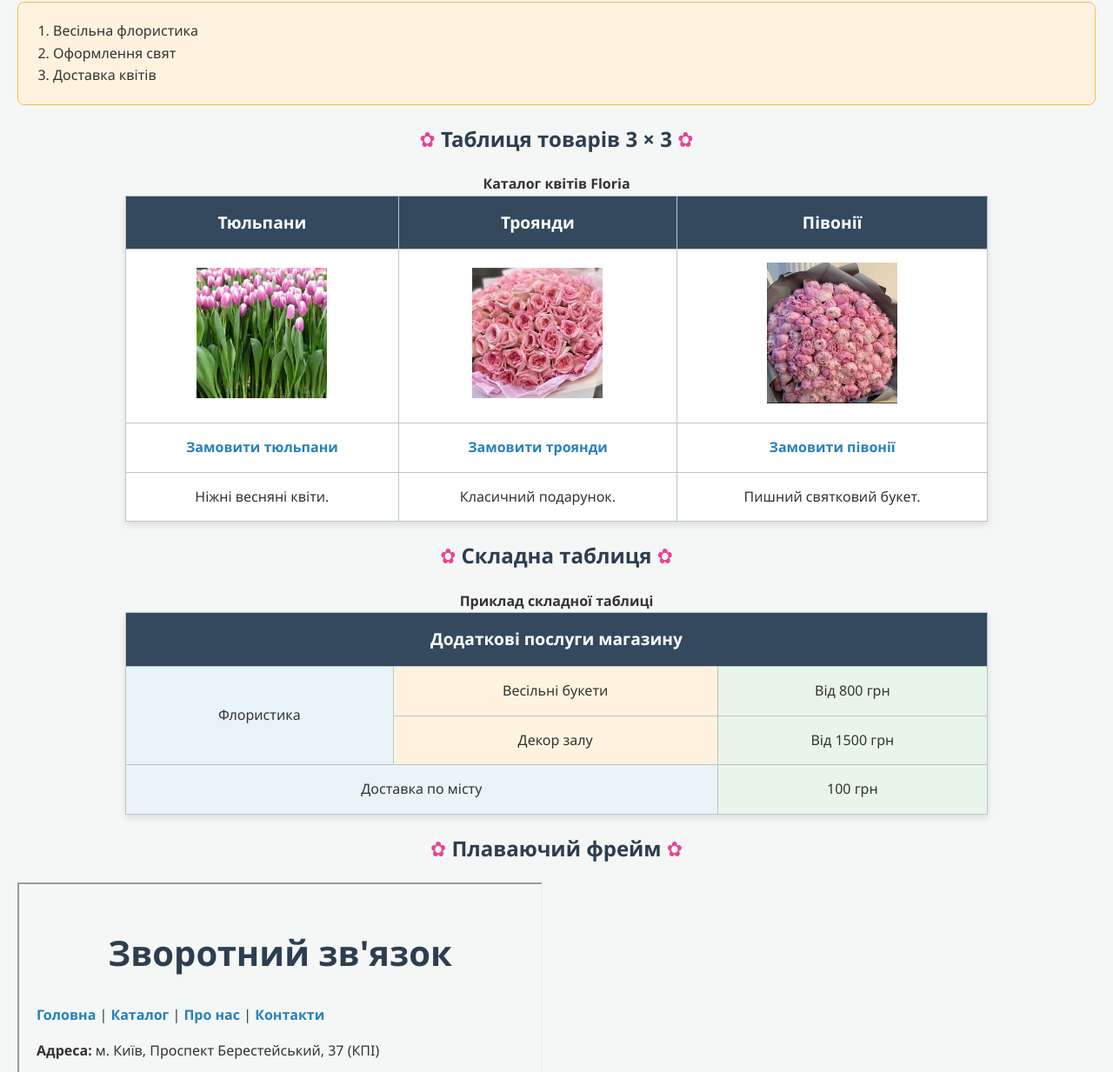
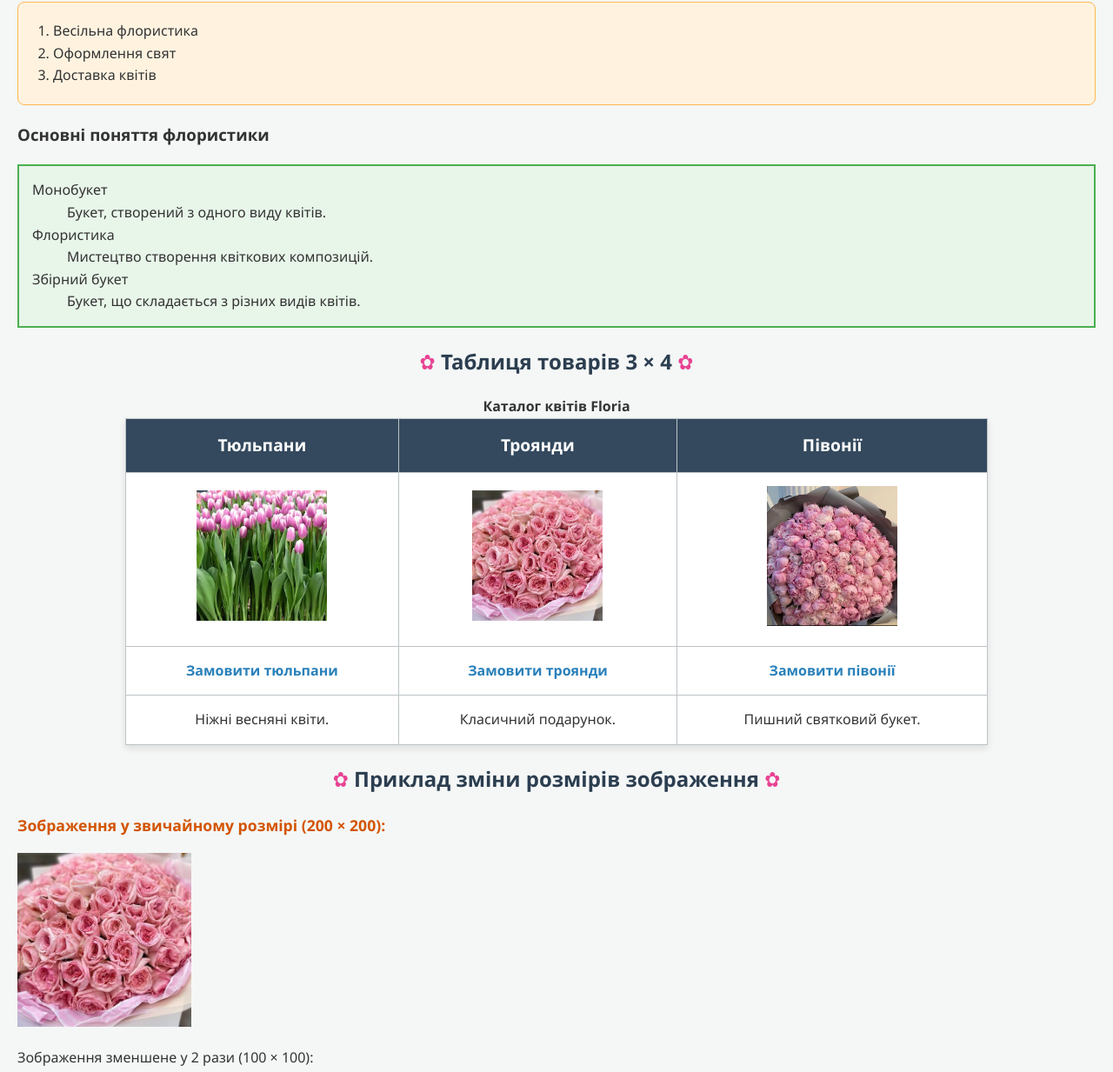
Before and after one commit to jizy77/flower-shop, a plain HTML site: page catalog.html in a window 1280 px wide. Shown: the part 633-1866 px from the top of the page at 87% size. Drawn offline with Linux system fonts and the light colour scheme.

Commit message:
Виправлення лабораторних робіт 1-8

```diff
--- a/catalog.html
+++ b/catalog.html
@@ -1,12 +1,14 @@
 <!DOCTYPE html>
 <html lang="uk">
+
 <head>
     <meta charset="UTF-8">
     <meta name="author" content="Бєляєв Родіон">
     <title>Каталог — Floria</title>
     <link rel="stylesheet" href="style.css">
 </head>
-<body>
+
+<body link="#2980b9">
     <header>
         <h1>Каталог нашої продукції</h1>
         <nav>
@@ -37,6 +39,8 @@
         <p>
             <a href="#catalog-table">Перейти до таблиці товарів на цій сторінці</a> |
             <a href="contacts.html#contacts-info">Перейти до контактів на іншій сторінці</a> |
+            <a href="https://uk.wikipedia.org/wiki/Флористика" target="_blank" rel="noopener noreferrer">Дізнатися
+                більше про флористику</a>
         </p>
 
         <h2>Списки</h2>
@@ -52,9 +56,21 @@
             <li>Оформлення свят</li>
             <li>Доставка квітів</li>
         </ol>
+        <h3>Основні поняття флористики</h3>
+
+        <dl>
+            <dt>Монобукет</dt>
+            <dd>Букет, створений з одного виду квітів.</dd>
+
+            <dt>Флористика</dt>
+            <dd>Мистецтво створення квіткових композицій.</dd>
+
+            <dt>Збірний букет</dt>
+            <dd>Букет, що складається з різних видів квітів.</dd>
+        </dl>
 
 
-        <h2 id="catalog-table">Таблиця товарів 3 × 3</h2>
+        <h2 id="catalog-table">Таблиця товарів 3 × 4</h2>
 
         <table>
             <caption><b>Каталог квітів Floria</b></caption>
@@ -98,9 +114,20 @@
             </tr>
         </table>
 
+        <h2>Приклад зміни розмірів зображення</h2>
+
+        <p>Зображення у звичайному розмірі (200 × 200):</p>
+        <img src="roses.jpg" width="200" height="200" style="object-fit: contain;" alt="Троянди">
+
+        <p>Зображення зменшене у 2 рази (100 × 100):</p>
+        <img src="roses.jpg" width="100" height="100" style="object-fit: contain;" alt="Троянди">
+
+        <p>Зображення збільшене у 2 рази (400 × 400):</p>
+        <img src="roses.jpg" width="400" height="400" style="object-fit: contain;" alt="Троянди">
+
         <h2>Складна таблиця</h2>
 
-        <table cellspacing="8" cellpadding="12">
+        <table class="complex-table" cellspacing="8" cellpadding="12">
             <caption><b>Приклад складної таблиці</b></caption>
 
             <colgroup>
@@ -110,7 +137,7 @@
             </colgroup>
 
             <tr>
-                <th colspan=3">Додаткові послуги магазину</th>
+                <th colspan="3">Додаткові послуги магазину</th>
             </tr>
 
             <tr align="center">
@@ -132,11 +159,7 @@
 
         <h2>Плаваючий фрейм</h2>
 
-        <iframe
-            src="contacts.html"
-            width="600"
-            height="300"
-            title="Контакти Floria">
+        <iframe src="contacts.html" width="600" height="300" title="Контакти Floria">
         </iframe>
 
         <p>
@@ -144,4 +167,5 @@
         </p>
     </main>
 </body>
+
 </html>
--- a/contacts.html
+++ b/contacts.html
@@ -16,7 +16,7 @@
             <a href="contacts.html">Контакти</a>
         </nav>
     </header>
-    <main>
+    <main id="contacts-info">
         <p><b>Адреса:</b> м. Київ, Проспект Берестейський, 37 (КПІ)</p>
         <p><b>Телефон:</b> +38 (044) 123-45-67</p>
 
--- a/style.css
+++ b/style.css
@@ -13,7 +13,8 @@ body {
 }
 
 
-h1, h2 {
+h1,
+h2 {
     text-align: center;
     color: #2c3e50;
 }
@@ -24,9 +25,12 @@ h1 {
 
 
 a {
-    color: #2980b9;
     text-decoration: none;
     font-weight: bold;
+}
+
+:where(body:not([link])) a {
+    color: #2980b9;
 }
 
 a:hover {
@@ -46,7 +50,7 @@ a:hover {
 
 .highlight-text {
     font-style: italic;
-    color: #555555;
+    color: #555555 !important;
 }
 
 
@@ -85,32 +89,68 @@ table {
     margin: 20px auto;
     border-collapse: collapse;
     background-color: #ffffff;
-    box-shadow: 0 4px 8px rgba(0,0,0,0.1);
+    box-shadow: 0 4px 8px rgba(0, 0, 0, 0.1);
 }
 
-th, td {
+th,td {
     border: 1px solid #bdc3c7;
+}
+
+table:not(.complex-table) th,
+table:not(.complex-table) td {
     padding: 15px;
     text-align: center;
+}
+
+.complex-table {
+    border-collapse: separate;
+    width: 80%;
+    max-width: 850px;
+    margin: 25px auto;
+    background-color: #ffffff;
+    border: 1px solid #e8c5d5;
+    border-radius: 15px;
+    box-shadow: 0 4px 12px rgba(0, 0, 0, 0.08);
+}
+
+.complex-table th {
+    background-color: #b84d79;
+    color: white;
+    border: none;
+    border-radius: 8px;
+}
+
+.complex-table td {
+    border: 1px solid #e8c5d5;
+    border-radius: 8px;
+    vertical-align: middle;
+}
+
+.complex-table caption {
+    margin-bottom: 12px;
+    font-size: 18px;
+    color: #2c3e50;
 }
 
 th {
     background-color: #34495e;
     color: #ffffff;
     font-size: 1.2em;
-} /* =========================================
+}
+
+/* =========================================
    ЗАВДАННЯ 1: Складні селектори (Лаба 4)
    ========================================= */
 
 
-h2 + p {
+h2+p {
     font-weight: bold;
     color: #d35400;
     font-size: 1.1em;
 }
 
 
-.team-container > p {
+.team-container>p {
     background-color: #e8f8f5;
     border-left: 5px solid #1abc9c;
     padding: 10px;
@@ -128,6 +168,7 @@ h2 + p {
     padding: 15px;
     margin-top: 15px;
 }
+
 /* =========================================
    ЗАВДАННЯ 1: Блочні, рядкові елементи та позиціонування (Лаба 5)
    ========================================= */
@@ -159,7 +200,7 @@ span.text-accent {
     padding: 5px 15px;
     border-radius: 20px;
     font-weight: bold;
-    box-shadow: 0 2px 5px rgba(0,0,0,0.2);
+    box-shadow: 0 2px 5px rgba(0, 0, 0, 0.2);
 }
 
 
@@ -177,10 +218,22 @@ span.text-accent {
 }
 
 
-nav a:link { color: #2980b9; }
-nav a:visited { color: #8e44ad; }
-nav a:hover { color: #c0392b; text-decoration: underline; }
-nav a:active { color: #f39c12; }
+nav a:link {
+    color: #2980b9;
+}
+
+nav a:visited {
+    color: #8e44ad;
+}
+
+nav a:hover {
+    color: #c0392b;
+    text-decoration: underline;
+}
+
+nav a:active {
+    color: #f39c12;
+}
 
 
 .features-list li:first-child {
@@ -208,6 +261,7 @@ h2::after {
     color: #2c3e50;
     transition: 0.3s;
 }
+
 /* =========================================
    ЛАБОРАТОРНА 8: Події миші
    ========================================= */
@@ -220,6 +274,7 @@ h2::after {
     background: #e0f7fa;
     border-radius: 8px;
 }
+
 .tackle-item {
     padding: 15px;
     background: white;
@@ -232,7 +287,7 @@ h2::after {
 .hover-active {
     background: #ffcc80;
     transform: translateY(-5px);
-    box-shadow: 0 4px 10px rgba(0,0,0,0.2);
+    box-shadow: 0 4px 10px rgba(0, 0, 0, 0.2);
     border-color: #f57c00;
 }
 
@@ -247,6 +302,7 @@ h2::after {
     margin-top: 15px;
     overflow: hidden;
 }
+
 .boat-zone {
     position: absolute;
     bottom: 20px;
@@ -262,6 +318,7 @@ h2::after {
     font-weight: bold;
     border: 3px solid #388e3c;
 }
+
 .draggable-item {
     position: absolute;
     width: 130px;
@@ -275,10 +332,20 @@ h2::after {
     cursor: grab;
     user-select: none;
     z-index: 10;
-    box-shadow: 0 2px 5px rgba(0,0,0,0.1);
+    box-shadow: 0 2px 5px rgba(0, 0, 0, 0.1);
 }
-.draggable-item:active { cursor: grabbing; }
+
+.draggable-item:active {
+    cursor: grabbing;
+}
 
 
-#draggable-fish { top: 30px; left: 30px; }
-#draggable-rod { top: 110px; left: 30px; }
+#draggable-fish {
+    top: 30px;
+    left: 30px;
+}
+
+#draggable-rod {
+    top: 110px;
+    left: 30px;
+}
```
Also changed, not shown: about.html (+0 -2 lines), index.html (+13 -1 lines), script.js (+26 -14 lines).
